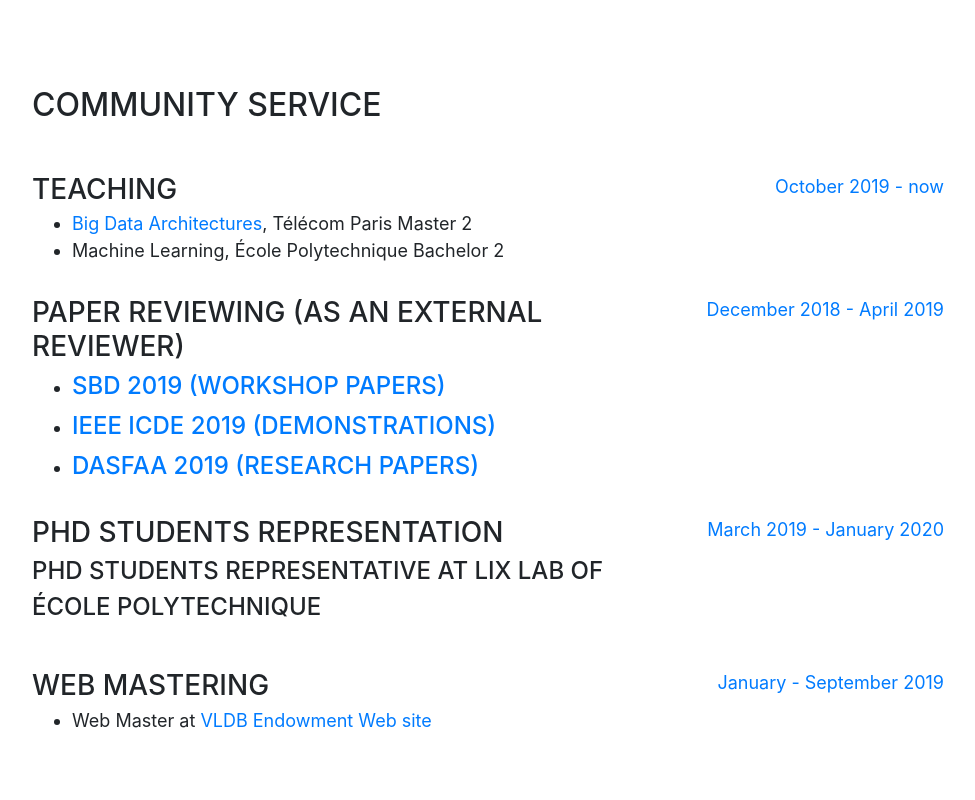
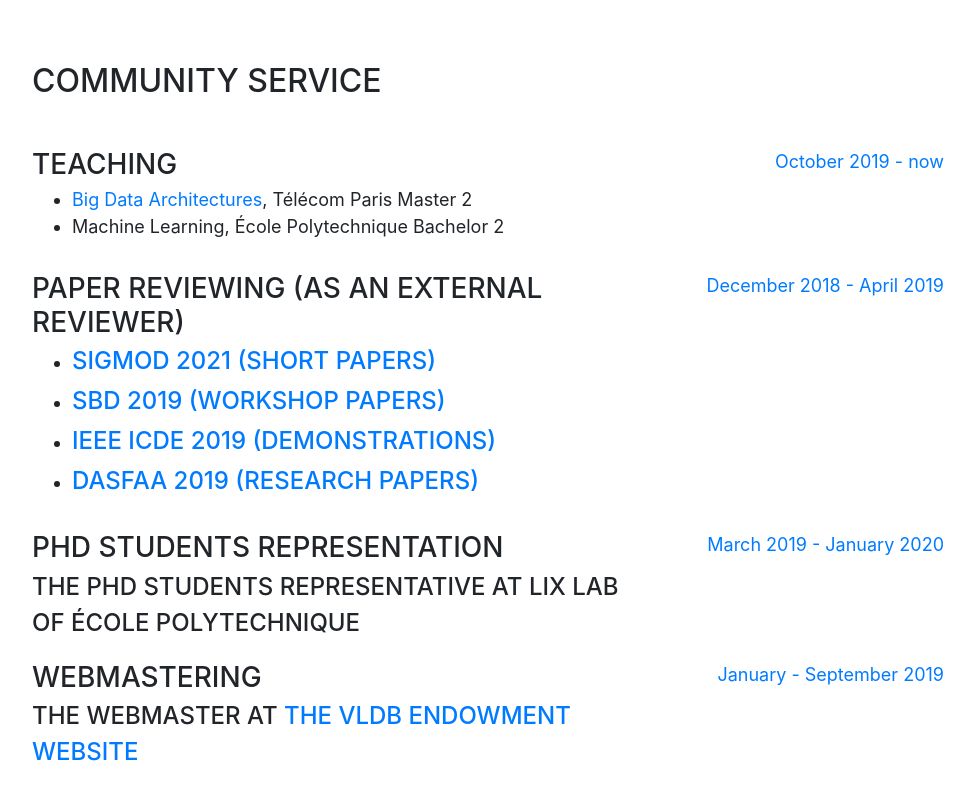
Before and after one commit to pawello3/personal_website, a website with bundled scripts: page index.html in a window 1280 px wide. Shown: the part 6189-6989 px from the top of the page, without its empty margins (288-1263 px from the left). Built offline with nearby package versions, Linux system fonts and the light colour scheme; a web font is replaced by a local one.

Commit message:
Updating the CV and information at the page

```diff
--- a/index.html
+++ b/index.html
@@ -376,6 +376,7 @@ Master 2</li>
             <div class="resume-content mr-auto">
               <h3 class="mb-1">Paper Reviewing (as an External Reviewer)</h3>
               <ul>
+                <li><div class="subheading mb-1"><a href="https://2021.sigmod.org/">SIGMOD 2021 (short papers)</a></div></li>
                 <li><div class="subheading mb-1"><a href="https://www.ifis.uni-luebeck.de/~groppe/sbd/2019/editions#home">SBD 2019 (workshop papers)</a></div></li>
                 <li><div class="subheading mb-1"><a href="http://conferences.cis.umac.mo/icde2019/">IEEE ICDE 2019 (demonstrations)</a></div></li>
                 <li><div class="subheading mb-1"><a href="https://dasfaa2019.eng.cmu.ac.th/">DASFAA 2019 (research papers)</a></div></li>
@@ -389,26 +390,23 @@ Master 2</li>
           <div class="resume-item d-flex flex-column flex-md-row mb-3">
             <div class="resume-content mr-auto">
               <h3 class="mb-1">PhD Students Representation</h3>
-              <div class="subheading mb-1">PhD Students Representative at LIX lab of École Polytechnique</div>
+              <div class="subheading mb-1">The PhD Students Representative at LIX lab of École Polytechnique</div>
             </div>
             <div class="resume-date text-md-right">
               <span class="text-primary">March 2019 - January 2020</span>
             </div>
           </div>
-        </div>
 
         <div class="resume-item d-flex flex-column flex-md-row mb-3">
             <div class="resume-content mr-auto">
-              <h3 class="mb-1">Web Mastering</h3>
-              <ul>
-                <li>Web Master at <a href="https://www.vldb.org/contact.html">VLDB Endowment Web site</a>
-                </li>
-              </ul>
+              <h3 class="mb-1">Webmastering</h3>
+              <div class="subheading mb-1">The webmaster at <a href="https://www.vldb.org/contact.html">the VLDB Endowment website</div>
             </div>
             <div class="resume-date text-md-right">
               <span class="text-primary">January - September 2019</span>
             </div>
           </div>
+        </div>
       </section>
 
     </div>
```
Also changed, not shown: 1 other file.
